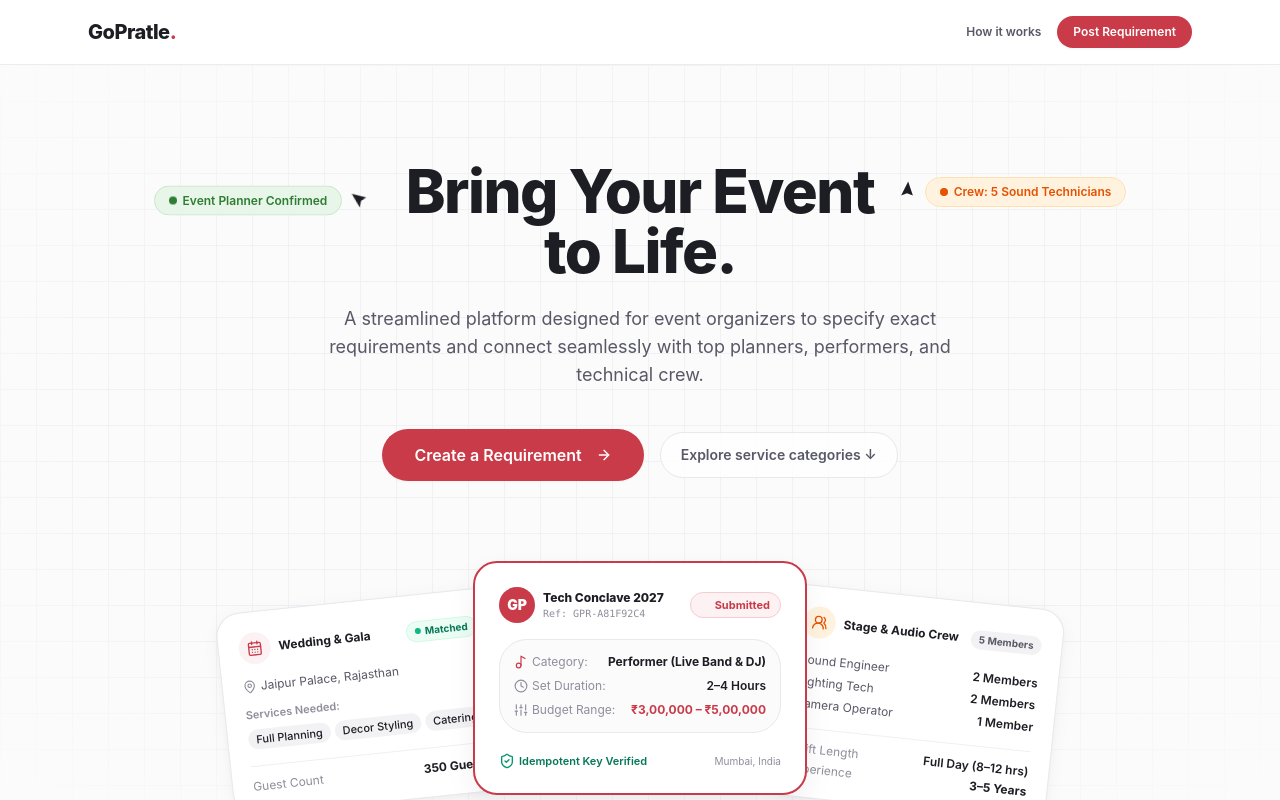
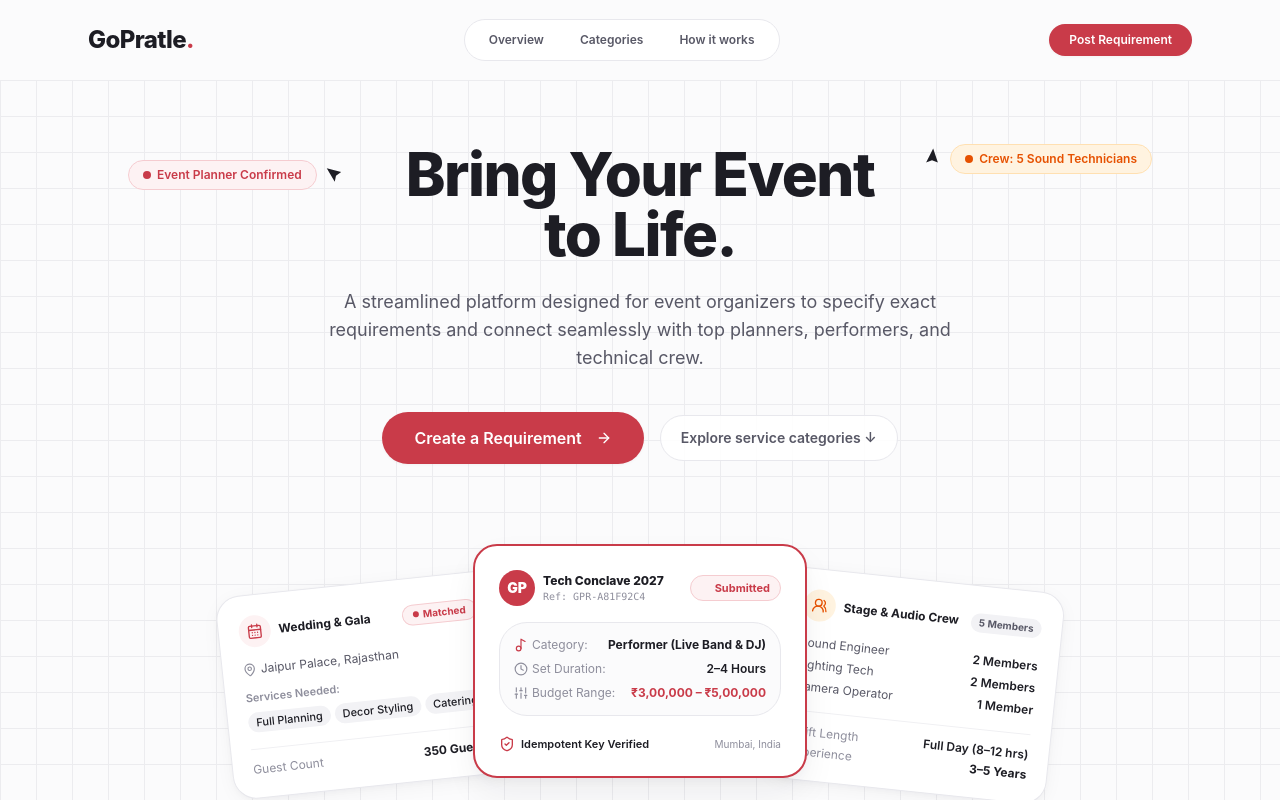
Before and after one commit to manishsuthar01/GoPratle, a Next.js app in the folder apps/web/: page / in a window 1280 px wide. Shown: the top 800 px of the page. Built offline with nearby package versions, Linux system fonts and the light colour scheme.

Commit message:
feat: complete website-wide design polish, eliminate divider line, and enforce zero-green color palette

```diff
--- a/apps/web/app/globals.css
+++ b/apps/web/app/globals.css
@@ -3,7 +3,7 @@
 @tailwind utilities;
 
 :root {
-  /* Design Tokens from Reference (Mōnchify direction) */
+  /* Design Tokens (Dira & Mōnchify direction) */
   --color-primary: #C93B49;
   --color-primary-hover: #B42E3C;
   --color-primary-active: #9F2431;
@@ -28,9 +28,10 @@
   --color-border-subtle: #F0F0F3;
   --color-border-active: #C93B49;
 
-  /* Status Colors */
-  --color-success: #10B981;
-  --color-success-light: #ECFDF5;
+  /* Status Colors (Unified Brand Crimson & Dark Accents - No Green) */
+  --color-status-active: #C93B49;
+  --color-status-active-bg: #FDF2F3;
+  --color-status-active-border: #F5CCD0;
   --color-error: #E11D48;
   --color-error-light: #FFF1F2;
 
@@ -45,7 +46,7 @@
   /* Shadows */
   --shadow-subtle: 0 1px 3px 0 rgba(29, 29, 36, 0.04);
   --shadow-card: 0 4px 20px -2px rgba(29, 29, 36, 0.05), 0 2px 6px -1px rgba(29, 29, 36, 0.03);
-  --shadow-floating: 0 12px 32px -4px rgba(29, 29, 36, 0.08);
+  --shadow-floating: 0 16px 36px -4px rgba(29, 29, 36, 0.07), 0 4px 12px -2px rgba(29, 29, 36, 0.04);
 }
 
 body {
@@ -56,52 +57,17 @@ body {
   -moz-osx-font-smoothing: grayscale;
 }
 
+/* Architectural technical grid background */
+.tech-grid-canvas {
+  background-color: var(--color-background);
+  background-image:
+    linear-gradient(to right, #ECECEF 1px, transparent 1px),
+    linear-gradient(to bottom, #ECECEF 1px, transparent 1px);
+  background-size: 36px 36px;
+}
+
 /* Custom focus ring matching primary crimson token */
 *:focus-visible {
   outline: 2px solid var(--color-primary);
   outline-offset: 2px;
 }
-
-/* Floating notched field container */
-.field-container {
-  position: relative;
-  background: #ffffff;
-  border: 1.5px solid var(--color-border);
-  border-radius: 16px;
-  transition: all 0.15s ease-in-out;
-}
-
-.field-container:hover {
-  border-color: #D6D6DC;
-}
-
-.field-container:focus-within {
-  border-color: var(--color-primary);
-  box-shadow: 0 0 0 1px var(--color-primary);
-}
-
-.field-container.field-error {
-  border-color: var(--color-error);
-}
-
-.field-label {
-  position: absolute;
-  top: -9px;
-  left: 14px;
-  background: #ffffff;
-  padding: 0 6px;
-  font-size: 11px;
-  font-weight: 600;
-  color: var(--color-text-secondary);
-  line-height: 1;
-  pointer-events: none;
-  z-index: 1;
-}
-
-.field-container:focus-within .field-label {
-  color: var(--color-primary);
-}
-
-.field-container.field-error .field-label {
-  color: var(--color-error);
-}
--- a/apps/web/app/page.tsx
+++ b/apps/web/app/page.tsx
@@ -7,7 +7,6 @@ import {
   Check,
   MapPin,
   Clock,
-  Sparkles,
   Music2,
   Sliders,
   ShieldCheck,
@@ -64,27 +63,13 @@ export default function LandingPage() {
   ];
 
   return (
-    <div className="flex flex-col min-h-full">
-      {/* Hero Section with Reference Dira-Style Technical Grid & Interactive Card Deck */}
-      <section className="relative pt-16 pb-20 md:pt-24 md:pb-32 overflow-hidden border-b border-[#E8E8ED] bg-[#FBFBFC]">
-        {/* Subtle Architectural Plus-Grid Background */}
-        <div
-          className="absolute inset-0 pointer-events-none opacity-60"
-          style={{
-            backgroundImage: `
-              linear-gradient(to right, #ECECEF 1px, transparent 1px),
-              linear-gradient(to bottom, #ECECEF 1px, transparent 1px)
-            `,
-            backgroundSize: '36px 36px',
-            maskImage: 'radial-gradient(ellipse 70% 60% at 50% 40%, #000 60%, transparent 100%)',
-            WebkitMaskImage: 'radial-gradient(ellipse 70% 60% at 50% 40%, #000 60%, transparent 100%)',
-          }}
-        />
-
-        {/* Floating Cursor Pill 1 (Left) */}
-        <div className="hidden lg:flex items-center gap-2 absolute top-32 left-[12%] z-20 animate-bounce duration-1000">
-          <div className="px-3.5 py-1.5 rounded-full bg-[#E8F5E9] border border-[#C8E6C9] text-[#2E7D32] text-xs font-semibold shadow-xs flex items-center gap-1.5 select-none">
-            <span className="w-2 h-2 rounded-full bg-[#2E7D32] animate-pulse" />
+    <div className="flex flex-col min-h-full tech-grid-canvas">
+      {/* Hero Section with Dira-Style Technical Grid & Interactive Card Deck */}
+      <section className="relative pt-12 pb-20 md:pt-16 md:pb-28 overflow-hidden">
+        {/* Floating Cursor Pill 1 (Left - Crimson/Brand Token, No Green) */}
+        <div className="hidden lg:flex items-center gap-2 absolute top-20 left-[10%] z-20">
+          <div className="px-3.5 py-1.5 rounded-full bg-[var(--color-primary-light)] border border-[var(--color-primary-border)] text-[var(--color-primary)] text-xs font-semibold shadow-xs flex items-center gap-1.5 select-none">
+            <span className="w-2 h-2 rounded-full bg-[var(--color-primary)] animate-pulse" />
             <span>Event Planner Confirmed</span>
           </div>
           {/* Custom SVG pointer cursor */}
@@ -97,8 +82,8 @@ export default function LandingPage() {
           </svg>
         </div>
 
-        {/* Floating Cursor Pill 2 (Right) */}
-        <div className="hidden lg:flex items-center gap-2 absolute top-28 right-[12%] z-20">
+        {/* Floating Cursor Pill 2 (Right - Warm Coral Token) */}
+        <div className="hidden lg:flex items-center gap-2 absolute top-16 right-[10%] z-20">
           {/* Custom SVG pointer cursor */}
           <svg
             className="w-5 h-5 text-[#1D1D24] rotate-45 drop-shadow-xs"
@@ -132,14 +117,14 @@ export default function LandingPage() {
             </Link>
             <a
               href="#categories"
-              className="text-sm font-semibold text-[#585866] hover:text-[#1D1D24] px-5 py-3 transition-colors rounded-full bg-white/80 border border-[#E8E8ED] hover:bg-white shadow-2xs"
+              className="text-sm font-semibold text-[#585866] hover:text-[#1D1D24] px-5 py-3 transition-colors rounded-full bg-white/90 border border-[#E8E8ED] hover:bg-white shadow-2xs"
             >
               Explore service categories &darr;
             </a>
           </div>
 
-          {/* Fanned-out Card Deck (Reference Style Showcase) */}
-          <div className="relative max-w-4xl mx-auto pt-4 pb-6 sm:pb-12">
+          {/* Fanned-out Card Deck (Dira Reference Showcase) */}
+          <div className="relative max-w-4xl mx-auto pt-4 pb-6 sm:pb-8">
             <div className="flex flex-col md:flex-row items-center justify-center gap-4 md:gap-0 relative">
               {/* Card 1: Left Tilted (Planner Spec Card) */}
               <div className="w-full md:w-[320px] bg-white rounded-3xl border border-[#E8E8ED] p-5 shadow-card md:-rotate-6 md:translate-y-6 md:translate-x-8 md:hover:rotate-0 md:hover:translate-y-0 transition-all duration-300 z-10 text-left">
@@ -150,8 +135,8 @@ export default function LandingPage() {
                     </div>
                     <span className="text-xs font-bold text-[#1D1D24]">Wedding & Gala</span>
                   </div>
-                  <span className="inline-flex items-center gap-1 text-[10px] font-bold text-emerald-700 bg-emerald-50 px-2 py-0.5 rounded-full border border-emerald-100">
-                    <span className="w-1.5 h-1.5 rounded-full bg-emerald-500" /> Matched
+                  <span className="inline-flex items-center gap-1 text-[10px] font-bold text-[var(--color-primary)] bg-[var(--color-primary-light)] px-2.5 py-0.5 rounded-full border border-[var(--color-primary-border)]">
+                    <span className="w-1.5 h-1.5 rounded-full bg-[var(--color-primary)]" /> Matched
                   </span>
                 </div>
 
@@ -224,8 +209,8 @@ export default function LandingPage() {
                 </div>
 
                 <div className="flex items-center justify-between text-xs text-[#585866] pt-1">
-                  <span className="flex items-center gap-1 text-[11px] text-emerald-700 font-semibold">
-                    <ShieldCheck className="w-4 h-4 text-emerald-600" />
+                  <span className="flex items-center gap-1.5 text-[11px] text-[#1D1D24] font-semibold">
+                    <ShieldCheck className="w-4 h-4 text-[var(--color-primary)]" />
                     Idempotent Key Verified
                   </span>
                   <span className="text-[10px] text-[#8E8E9C]">Mumbai, India</span>
@@ -323,7 +308,7 @@ export default function LandingPage() {
                   <Button
                     variant="outline"
                     size="sm"
-                    className="w-full group-hover:bg-[var(--color-primary)] group-hover:text-white group-hover:border-[var(--color-primary)] transition-all rounded-2xl"
+                    className="w-full group-hover:bg-[var(--color-primary)] group-hover:text-white group-hover:border-[var(--color-primary)] transition-all rounded-2xl font-semibold"
                   >
                     Post for {cat.title}
                   </Button>
@@ -335,7 +320,7 @@ export default function LandingPage() {
       </section>
 
       {/* 3-Step Process Section */}
-      <section className="py-20 bg-white border-t border-[#E8E8ED]">
+      <section id="how-it-works" className="py-20 bg-white/70 border-t border-[#E8E8ED]">
         <div className="max-w-5xl mx-auto px-4 sm:px-6">
           <div className="text-center max-w-2xl mx-auto mb-16">
             <h2 className="text-2xl sm:text-3xl font-extrabold text-[#1D1D24] tracking-tight mb-3">
@@ -350,7 +335,7 @@ export default function LandingPage() {
             {steps.map((item, index) => (
               <div
                 key={index}
-                className="flex flex-col p-7 rounded-3xl bg-[#FBFBFC] border border-[#E8E8ED]"
+                className="flex flex-col p-7 rounded-3xl bg-white border border-[#E8E8ED] shadow-subtle"
               >
                 <div className="text-2xl font-black text-[var(--color-primary)] mb-3 tracking-tight">
                   {item.step}
--- a/apps/web/app/requirements/new/page.tsx
+++ b/apps/web/app/requirements/new/page.tsx
@@ -8,7 +8,7 @@ export const metadata = {
 
 export default function NewRequirementPage() {
   return (
-    <div className="flex-1 bg-[#FAF9F6] flex flex-col justify-center">
+    <div className="flex-1 tech-grid-canvas flex flex-col justify-center">
       <RequirementWizard />
     </div>
   );
--- a/apps/web/components/layout/Navbar.tsx
+++ b/apps/web/components/layout/Navbar.tsx
@@ -3,27 +3,45 @@ import { Button } from '@/components/ui/button';
 
 export function Navbar() {
   return (
-    <header className="sticky top-0 z-40 w-full border-b border-[#E8E8ED]/80 bg-white/95 backdrop-blur-md transition-all">
-      <div className="max-w-6xl mx-auto px-4 sm:px-6 h-16 flex items-center justify-between">
-        <Link href="/" className="flex items-center gap-2 group">
-          <span className="font-extrabold text-xl tracking-tight text-[#1D1D24]">
+    <header className="sticky top-0 z-40 w-full bg-[#FBFBFC]/85 backdrop-blur-md transition-all">
+      <div className="max-w-6xl mx-auto px-4 sm:px-6 h-20 flex items-center justify-between">
+        {/* Brand Logo */}
+        <Link href="/" className="flex items-center gap-1 group">
+          <span className="font-extrabold text-2xl tracking-tight text-[#1D1D24]">
             GoPratle<span className="text-[var(--color-primary)]">.</span>
           </span>
         </Link>
 
-        <nav className="flex items-center gap-4">
+        {/* Center Navigation Pill (Matching Dira Reference) */}
+        <nav className="hidden md:flex items-center gap-1 bg-white/90 border border-[#E8E8ED] rounded-full px-2 py-1 shadow-xs">
           <Link
             href="/"
-            className="text-xs font-semibold text-[#585866] hover:text-[#1D1D24] transition-colors hidden sm:inline-block"
+            className="text-xs font-semibold text-[#585866] hover:text-[#1D1D24] px-4 py-2 rounded-full hover:bg-[#F6F6F8] transition-colors"
+          >
+            Overview
+          </Link>
+          <a
+            href="/#categories"
+            className="text-xs font-semibold text-[#585866] hover:text-[#1D1D24] px-4 py-2 rounded-full hover:bg-[#F6F6F8] transition-colors"
+          >
+            Categories
+          </a>
+          <a
+            href="/#how-it-works"
+            className="text-xs font-semibold text-[#585866] hover:text-[#1D1D24] px-4 py-2 rounded-full hover:bg-[#F6F6F8] transition-colors"
           >
             How it works
-          </Link>
+          </a>
+        </nav>
+
+        {/* Right CTA Button */}
+        <div className="flex items-center gap-3">
           <Link href="/requirements/new">
-            <Button size="sm" variant="primary" className="rounded-full px-4 font-semibold">
+            <Button size="sm" variant="primary" className="rounded-full px-5 py-2 font-semibold text-xs shadow-xs">
               Post Requirement
             </Button>
           </Link>
-        </nav>
+        </div>
       </div>
     </header>
   );
```
Also changed, not shown: apps/web/app/requirements/success/[reference]/page.tsx (+4 -4 lines).
